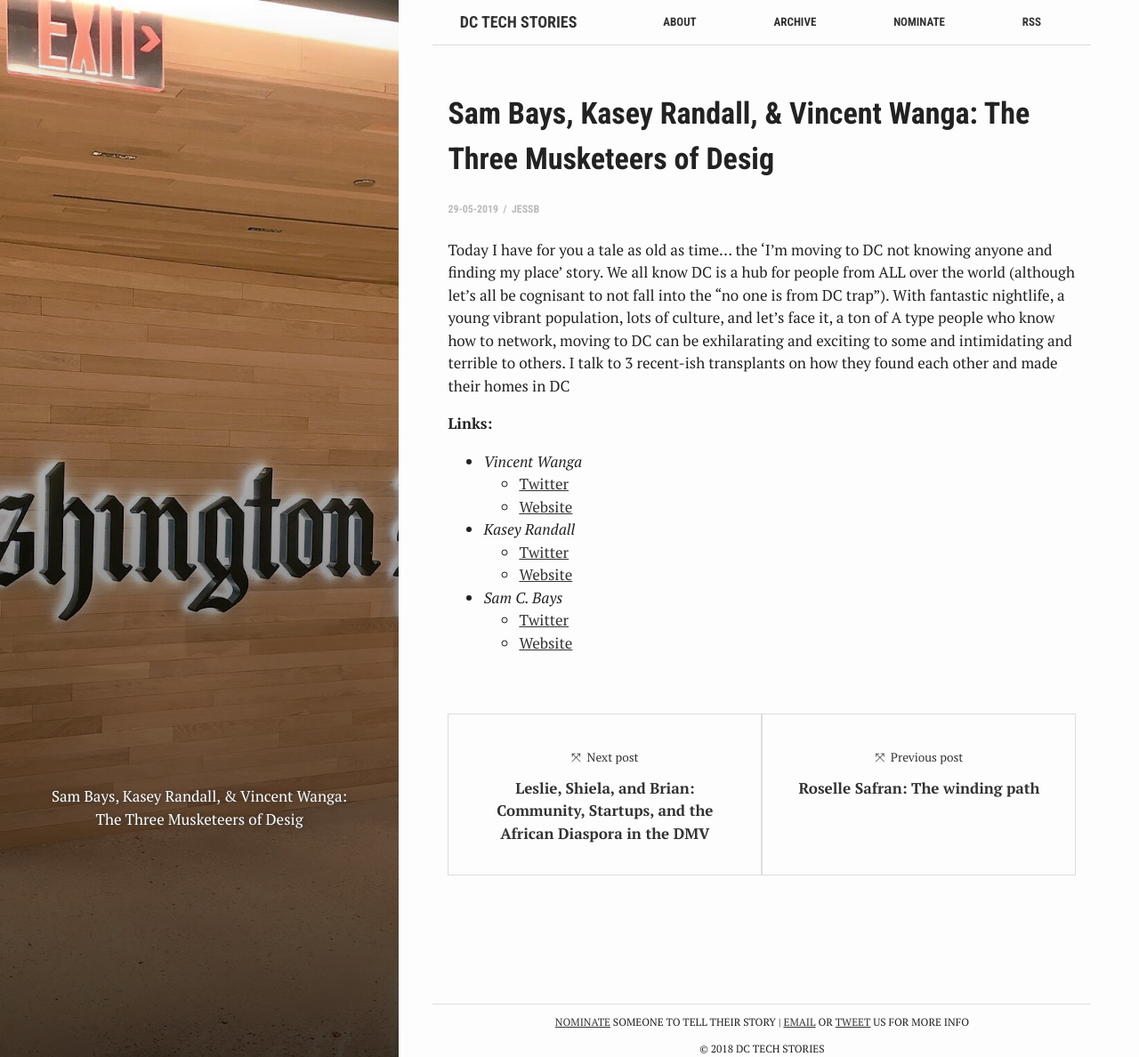
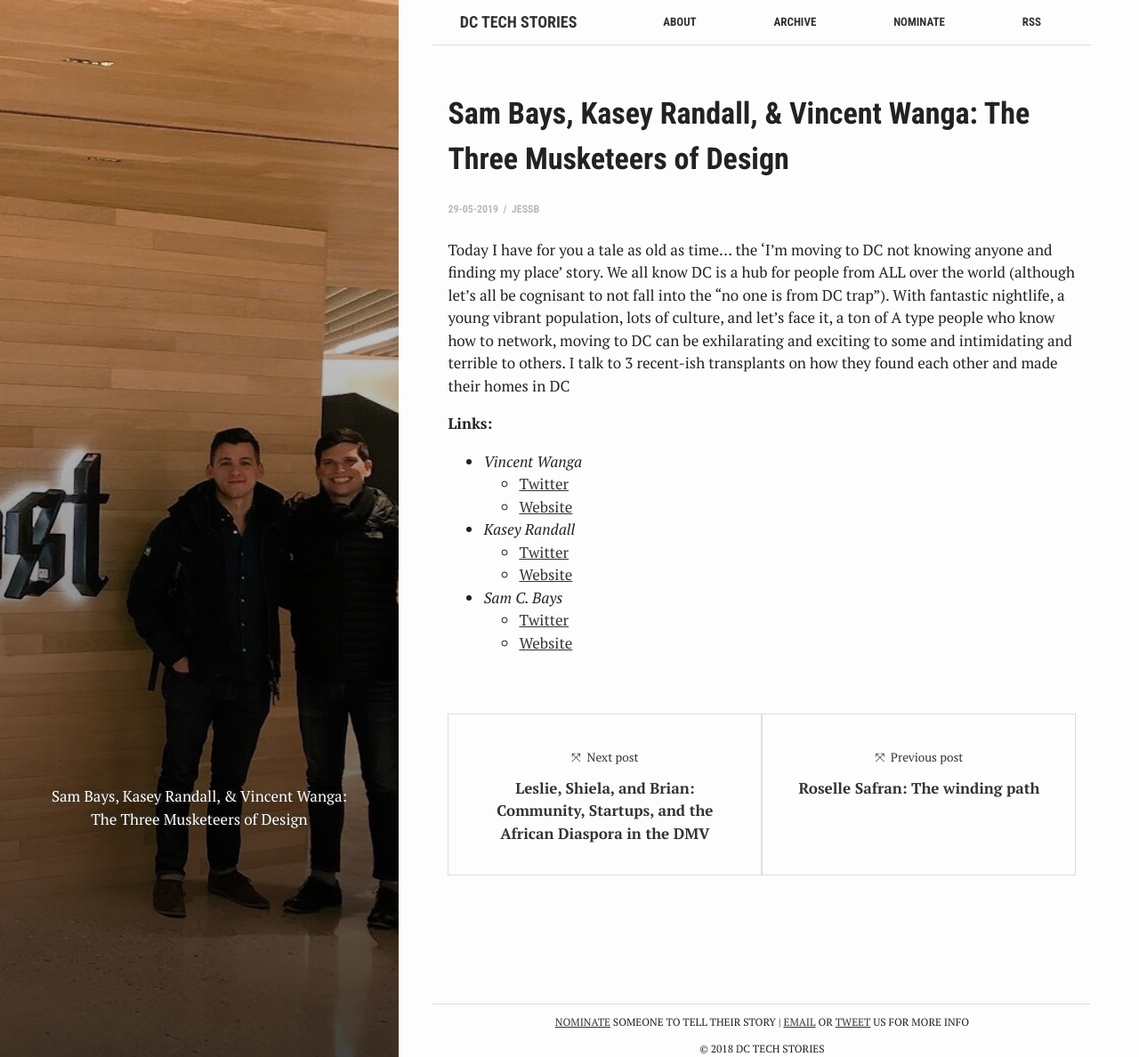
Before and after one commit to sirjessthebrave/dctechstories, a Jekyll site: the page built from _posts/2018-05-29-designMusketeers.md, in a window 1280 px wide and 1188 px high. Shown: the whole window at 89% size. Built offline with Jekyll 4.4.1, drawn with Linux system fonts in a browser that asks for light colours; a script that is not in the unit is left out.

Commit message:
production build

```diff
--- a/_posts/2018-05-29-designMusketeers.md
+++ b/_posts/2018-05-29-designMusketeers.md
@@ -1,9 +1,9 @@
 ---
 bg: "designMusketeers.jpg"
 layout: post
-title:  "Sam Bays, Kasey Randall, & Vincent Wanga: The Three Musketeers of Desig"
+title:  "Sam Bays, Kasey Randall, & Vincent Wanga: The Three Musketeers of Design"
 crawlertitle: "DC Tech Stories: Sam Bays, Kasey Randall, & Vincent Wanga"
-summary: "Sam Bays, Kasey Randall, & Vincent Wanga: The Three Musketeers of Desig"
+summary: "Sam Bays, Kasey Randall, & Vincent Wanga: The Three Musketeers of Design"
 date:   2019-05-29 20:09:47 +0700
 categories: posts
 tags: ['']
```
Also changed, not shown: assets/images/designMusketeers.jpg, 5 other files.
